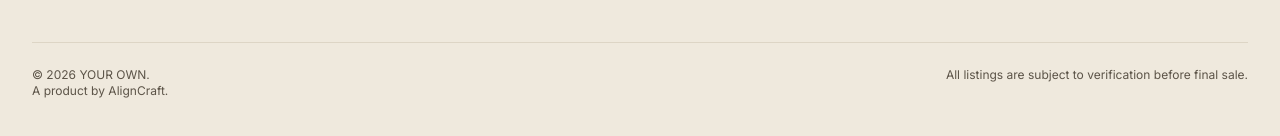
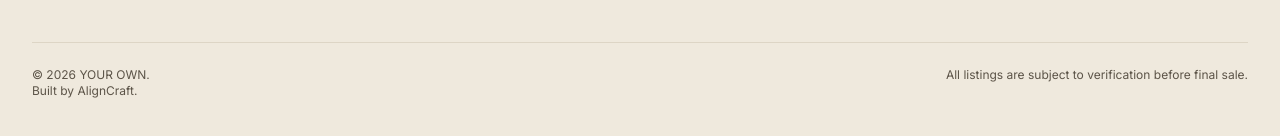
Before and after one commit to Sksahilkhan67sh/your-own-platform, a React (Vite) app in the folder apps/web/: page / in a window 1280 px wide. Shown: the part 1006-1142 px from the top of the page. Built offline with nearby package versions, Linux system fonts and the light colour scheme; no server answers; what @your-own/shared would draw is missing.

Commit message:
Update footer text from 'A product by' to 'Built by'

```diff
--- a/apps/web/src/components/layout/Footer.jsx
+++ b/apps/web/src/components/layout/Footer.jsx
@@ -49,7 +49,7 @@ export function Footer({ settings }) {
         <div className="mt-10 flex flex-col gap-2 border-t border-border pt-6 text-xs text-ink-soft sm:flex-row sm:items-start sm:justify-between">
           <p>
             © {year} {siteName}.<br />
-            A product by AlignCraft.
+            Built by AlignCraft.
           </p>
           <p>All listings are subject to verification before final sale.</p>
         </div>
```
